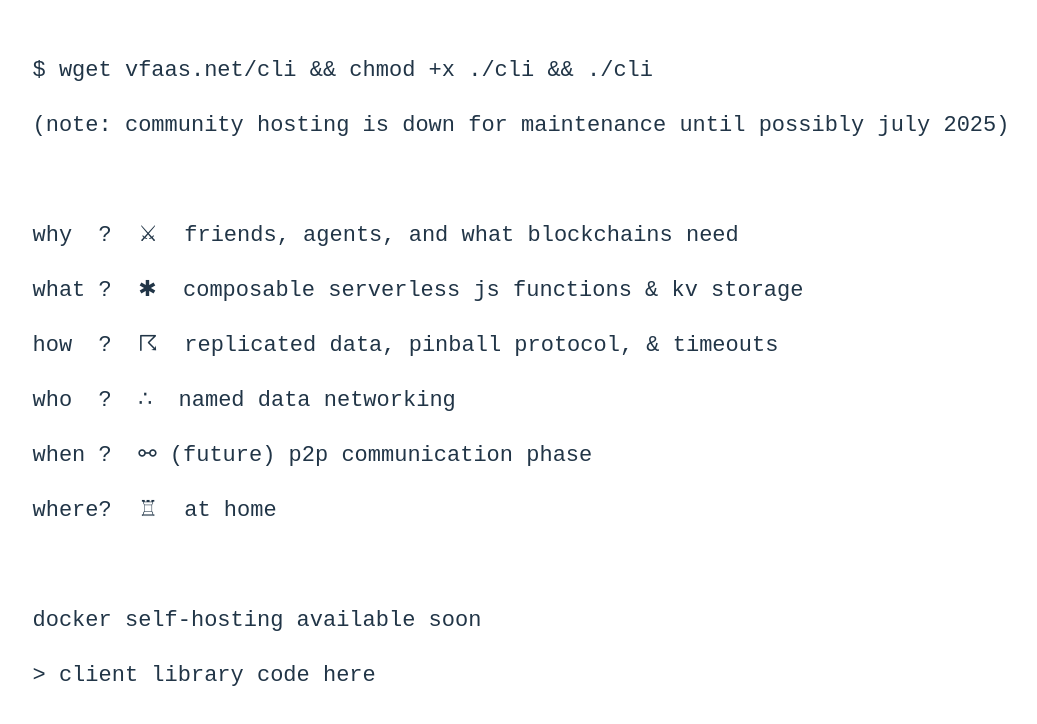
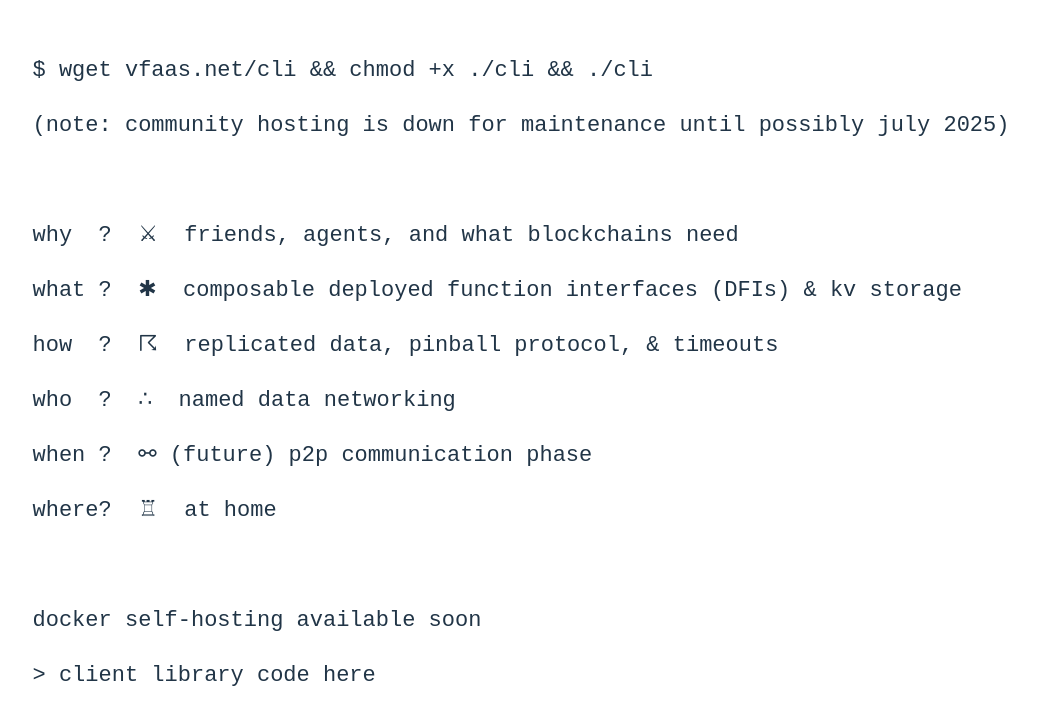
Before and after one commit to moskalyk/vfaas.net, a React (Vite) app: page / in a window 1280 px wide. Shown: the part 122-846 px from the top of the page, without its empty margins (119-1156 px from the left). Built offline with nearby package versions, Linux system fonts and the light colour scheme.

Commit message:
added DFIs compared to origin functions / APIs

```diff
--- a/src/App.tsx
+++ b/src/App.tsx
@@ -112,7 +112,7 @@ class VFAAS {
       <p>(note: community hosting is down for maintenance until possibly july 2025)</p>
       <br/>
       <p className='why'>why  &nbsp;? &nbsp;⚔︎ &nbsp;friends, agents, and what blockchains need</p>
-      <p className='what'>what ? &nbsp;✱ &nbsp;composable serverless js functions & kv storage</p>
+      <p className='what'>what ? &nbsp;✱ &nbsp;composable deployed function interfaces (DFIs) & kv storage</p>
       <p className='how'>how  &nbsp;? &nbsp;☈ &nbsp;replicated data, pinball protocol, & timeouts</p>
       <p className='who'>who  &nbsp;? &nbsp;∴ &nbsp;named data networking</p>
       <p className='when'>when ? &nbsp;⚯ (future) p2p communication phase</p>
```
